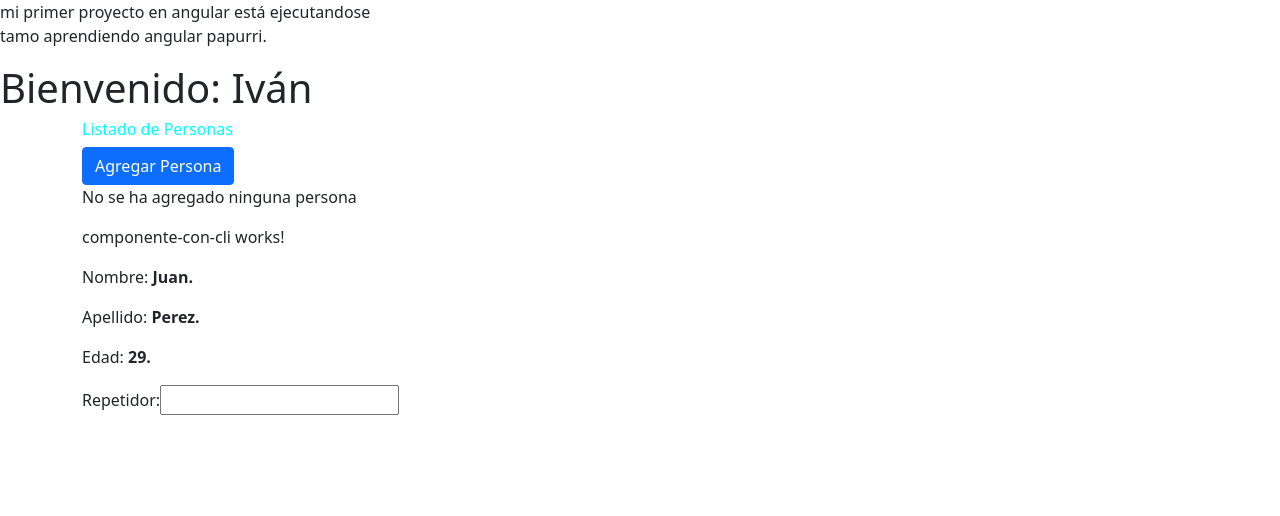
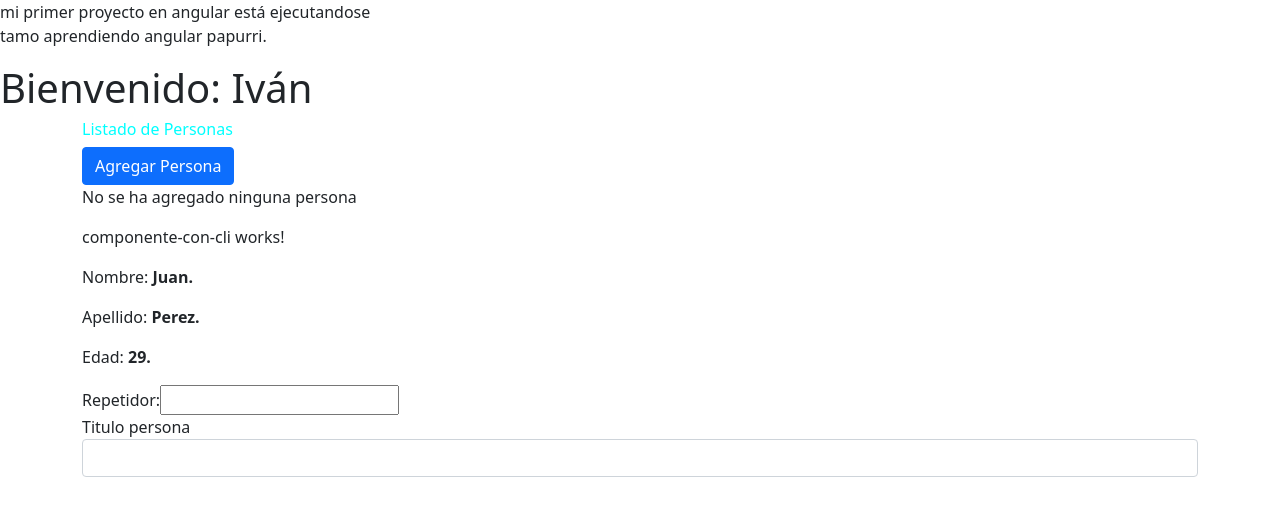
Before and after one commit to ivancostilla/proyecto-angular, an Angular app: page / in a window 1280 px wide. Shown: the top 516 px of the page. Built offline with nearby package versions, Linux system fonts and the light colour scheme.

Commit message:
event binding parte 2

```diff
--- a/src/app/personas/personas.component.html
+++ b/src/app/personas/personas.component.html
@@ -13,6 +13,15 @@
       </button>
       <p>{{ mensaje }}</p>
       <app-componente-con-cli></app-componente-con-cli>
+
+      <label for="">Titulo persona</label>
+      <!-- capturar eventos -->
+      <input
+       type="text"
+       class="form-control"
+       (input)='modificarTitulo($event)'
+      />
+      {{ titulo }}
     </div>
   </div>
 </div>
--- a/src/app/personas/personas.component.ts
+++ b/src/app/personas/personas.component.ts
@@ -14,7 +14,13 @@ export class PersonasComponent {
  persona = 'nueva persona';
  deshabilitar = false;
  mensaje = 'No se ha agregado ninguna persona';
+ titulo = '';
  agregarPersona(){
   this.mensaje = 'Persona Agregada';
  }
+
+ modificarTitulo(event: Event) {
+   //este es el e.target.value en un input
+  this.titulo = (<HTMLInputElement>event.target).value
+ }
 }
```
